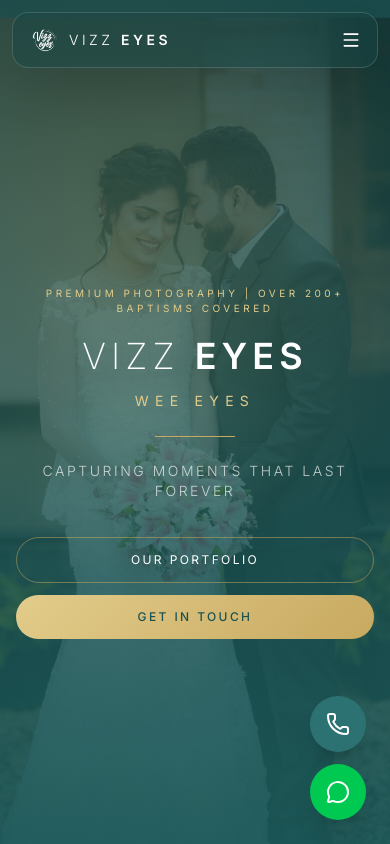
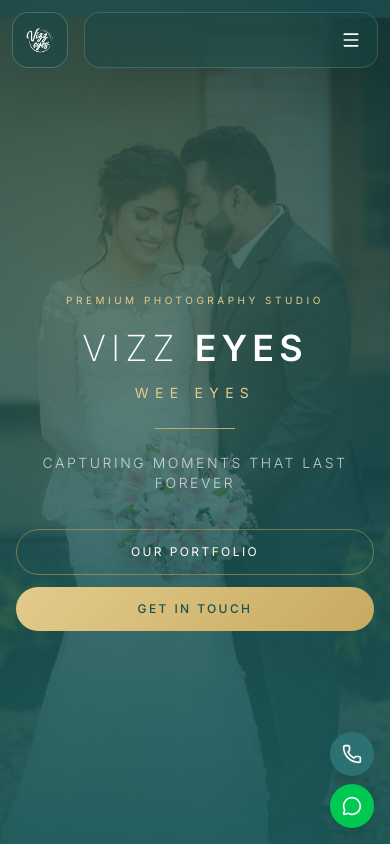
Before and after one commit to albin1923/vizz, a React (Vite) app: page / in a window 390 px wide. Shown: the top 844 px of the page. Built offline with nearby package versions, Linux system fonts and the light colour scheme.

Commit message:
Refine home layout: move baptisms stat, external logo, maps links, mobile polish

```diff
--- a/src/components/FloatingIcons.tsx
+++ b/src/components/FloatingIcons.tsx
@@ -4,20 +4,20 @@
 export default function FloatingIcons() {
   const phone = SITE_CONTACT.phones[0];
   return (
-    <div className="fixed bottom-6 right-6 z-50 flex flex-col gap-3">
+    <div className="fixed bottom-[max(1rem,env(safe-area-inset-bottom))] right-[max(1rem,env(safe-area-inset-right))] z-50 flex flex-col gap-2 sm:gap-3">
       <a
         href={`tel:${phone.replace(/[^0-9+]/g, '')}`}
-        className="bg-[#2D7272] text-white p-4 rounded-full shadow-xl hover:scale-110 transition-transform flex items-center justify-center"
+        className="bg-[#2D7272] text-white p-3 sm:p-4 rounded-full shadow-xl hover:scale-110 transition-transform flex items-center justify-center"
       >
-        <Phone size={24} />
+        <Phone size={20} className="sm:w-6 sm:h-6" />
       </a>
       <a
         href={SITE_LINKS.whatsappFromPhone(phone)}
         target="_blank"
         rel="noreferrer"
-        className="bg-green-500 text-white p-4 rounded-full shadow-xl hover:scale-110 transition-transform flex items-center justify-center"
+        className="bg-green-500 text-white p-3 sm:p-4 rounded-full shadow-xl hover:scale-110 transition-transform flex items-center justify-center"
       >
-        <MessageCircle size={24} />
+        <MessageCircle size={20} className="sm:w-6 sm:h-6" />
       </a>
     </div>
   );
--- a/src/pages/ContactPage.tsx
+++ b/src/pages/ContactPage.tsx
@@ -17,6 +17,7 @@
     SITE_CONTACT.phones[1],
     'Hi Vizz Eyes, I am interested in booking a shoot.'
   );
+  const mapsLocationUrl = `https://www.google.com/maps/search/?api=1&query=${encodeURIComponent(SITE_CONTACT.location)}`;
 
   const handleSubmit = (e: React.FormEvent) => {
     e.preventDefault();
@@ -134,7 +135,14 @@
               </div>
               <div>
                 <p className="text-white/30 text-xs tracking-[0.2em] uppercase mb-1">Location</p>
-                <p className="text-white/70 text-sm font-light">{SITE_CONTACT.location}</p>
+                <a
+                  href={mapsLocationUrl}
+                  target="_blank"
+                  rel="noopener noreferrer"
+                  className="text-white/70 text-sm font-light hover:text-white transition-colors"
+                >
+                  {SITE_CONTACT.location}
+                </a>
               </div>
             </div>
 
--- a/src/pages/Home.tsx
+++ b/src/pages/Home.tsx
@@ -2,7 +2,7 @@
 import { Link } from 'react-router-dom';
 import { motion, AnimatePresence, useScroll, useTransform } from 'framer-motion';
 import Reviews from '../components/Reviews';
-import { Menu, X, Instagram, Camera, Heart, Sparkles, Star, Phone, Mail } from 'lucide-react';
+import { Menu, X, Instagram, Camera, Heart, Sparkles, Star, Phone, Mail, MapPin } from 'lucide-react';
 import { usePhotos } from '../context/PhotoContext';
 import { SITE_CONTACT, SITE_LINKS } from '../constants/site';
 
@@ -80,15 +80,12 @@
       initial={{ y: -30, opacity: 0 }}
       animate={{ y: 0, opacity: 1 }}
       transition={{ duration: 0.7, delay: 0.12 }}
-      className="fixed z-50 top-3 left-3 right-3 md:left-1/2 md:right-auto md:-translate-x-1/2 md:w-[min(96vw,1100px)]"
+      className="fixed z-50 top-3 left-[84px] right-3 md:left-1/2 md:right-auto md:-translate-x-1/2 md:w-[min(96vw,1100px)]"
     >
-      <div className="h-14 sm:h-16 px-4 sm:px-6 rounded-2xl sm:rounded-full border border-white/15 bg-[#164646]/45 backdrop-blur-xl shadow-2xl shadow-black/20 flex items-center justify-between">
-        <Link to="/" className="flex items-center gap-2">
-          <img src="/gallery/logo/vizz-logo.png" alt="Vizz Eyes Logo" className="h-8 w-auto" />
-          <span className="text-sm sm:text-base md:text-lg font-light tracking-[0.25em] text-white">
-            VIZZ <span className="font-semibold">EYES</span>
-          </span>
-        </Link>
+      <div className="h-14 sm:h-16 px-4 sm:px-6 rounded-2xl sm:rounded-full border border-white/15 bg-[#164646]/45 backdrop-blur-xl shadow-2xl shadow-black/20 flex items-center justify-end md:justify-between">
+        <span className="hidden md:block text-sm sm:text-base md:text-lg font-light tracking-[0.25em] text-white">
+          VIZZ <span className="font-semibold">EYES</span>
+        </span>
 
         <div className="hidden md:flex items-center gap-6">
           {NAV_ITEMS.map((item) =>
@@ -166,7 +163,7 @@
           className="tracking-[0.35em] text-[10px] sm:text-xs uppercase mb-5"
           style={{ color: GOLD_LIGHT }}
         >
-          Premium Photography | Over 200+ Baptisms Covered
+          Premium Photography Studio
         </motion.p>
 
         <motion.h1
@@ -324,10 +321,10 @@
 
 function StatsBar() {
   const stats = [
+    { label: 'Baptisms Covered', value: '200+' },
     { label: 'Weddings Covered', value: '500+' },
     { label: 'Happy Families', value: '1.2K+' },
     { label: 'Years Experience', value: '12+' },
-    { label: 'Awards Won', value: '15' },
   ];
 
   return (
@@ -454,6 +451,7 @@
     SITE_CONTACT.phones[1],
     'Hi Vizz Eyes, I am interested in booking a shoot.'
   );
+  const mapsLocationUrl = `https://www.google.com/maps/search/?api=1&query=${encodeURIComponent(SITE_CONTACT.location)}`;
 
   return (
     <section className="py-16 sm:py-24 bg-gradient-to-b from-[#245E5E] to-[#1A5252]">
@@ -471,6 +469,9 @@
           </a>
           <a href={whatsappAlt} target="_blank" rel="noopener noreferrer" className="flex items-center justify-center gap-2 hover:text-white transition-colors">
             <Phone size={16} /> {SITE_CONTACT.phones[1]} (WhatsApp)
+          </a>
+          <a href={mapsLocationUrl} target="_blank" rel="noopener noreferrer" className="flex items-center justify-center gap-2 hover:text-white transition-colors">
+            <MapPin size={16} /> {SITE_CONTACT.location}
           </a>
         </div>
 
@@ -504,6 +505,13 @@
 export default function Home() {
   return (
     <div className="min-h-screen bg-[#2D7272]">
+      <Link
+        to="/"
+        aria-label="Vizz Eyes home"
+        className="fixed top-3 left-3 z-[55] h-14 w-14 sm:h-16 sm:w-16 rounded-2xl sm:rounded-full border border-white/20 bg-[#164646]/55 backdrop-blur-xl shadow-2xl shadow-black/20 flex items-center justify-center"
+      >
+        <img src="/gallery/logo/vizz-logo.png" alt="Vizz Eyes" className="h-9 sm:h-10 w-auto" />
+      </Link>
       <Navbar />
       <Hero />
       <Services />
```
